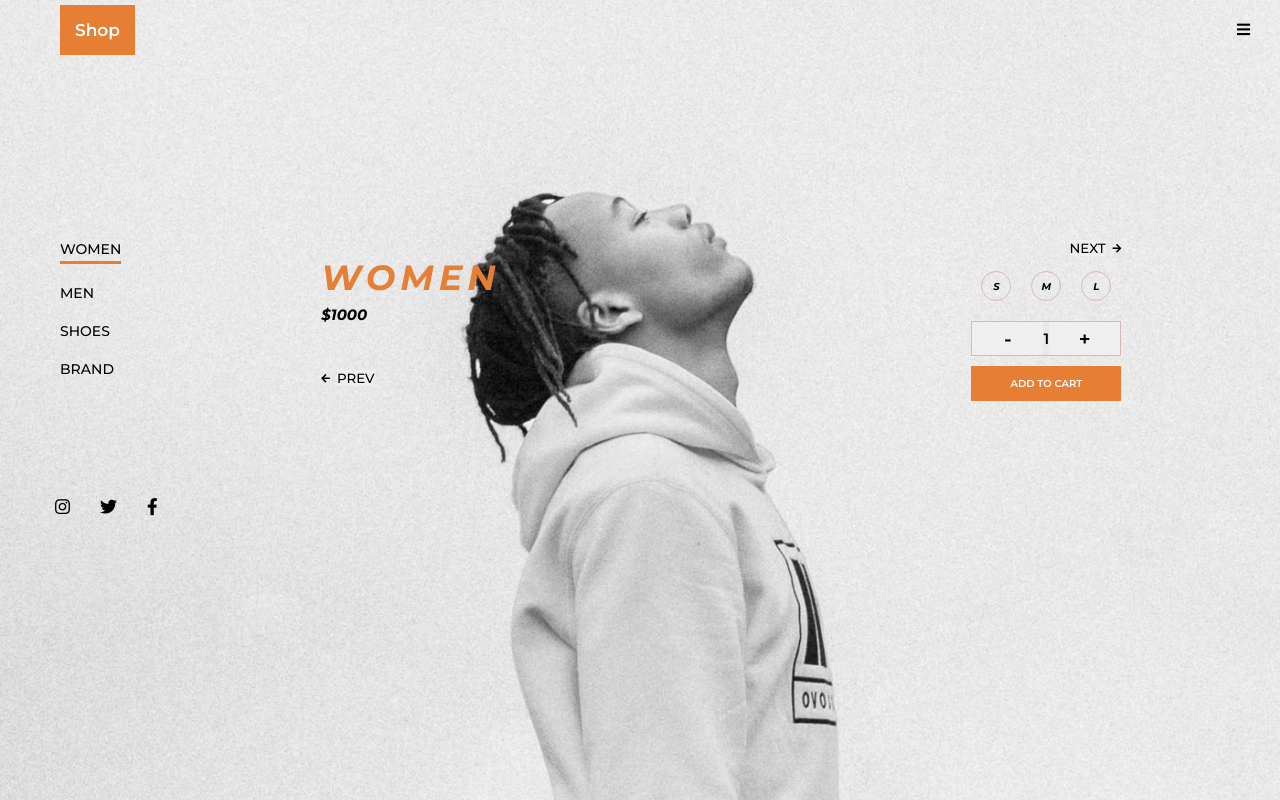
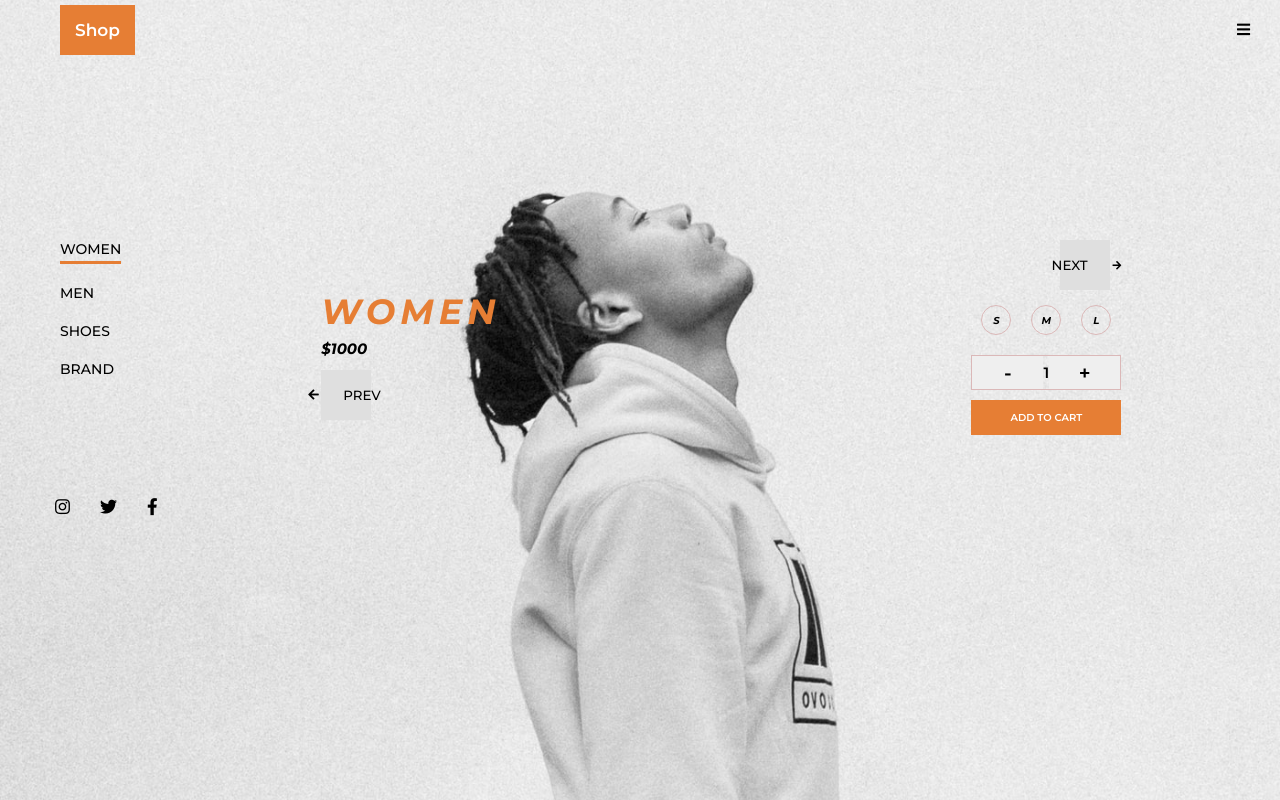
Before and after one commit to Gabriel200395/shop-website, a React (Create React App) app: page / in a window 1280 px wide. Built offline with nearby package versions, Linux system fonts and the light colour scheme.

Commit message:
estilizando button

```diff
--- a/src/Components/Home/Home.js
+++ b/src/Components/Home/Home.js
@@ -96,7 +96,7 @@ function Home() {
             <Conteudo key={i.id} active={slide === index} {...i} />
           ))}
 
-          <div className="prev">
+          <div className={`prev ${produtos[slide].produto === "brand sweatshirt" && "prev-brand"}`}>
             <i className="fas fa-arrow-left" />
             <button onClick={prevSlide}>prev</button>
           </div>
--- a/src/Components/Home/style.css
+++ b/src/Components/Home/style.css
@@ -38,13 +38,19 @@
   border: none;
   text-transform: uppercase;
   outline: none;
-  margin: 0px 7px;
+  margin: 0px 0px;
+  background-color: #dfdfdf;
+  height: 50px;
+  width: 50px;
+  text-indent: -30px;
+  cursor: pointer;
 }
 
 
 
 .next i {
   font-size: 10px;
+  text-indent: 3px;
 }
 
 .prev {
@@ -55,6 +61,15 @@
   background-color: none;
 }
 
+.prev-brand {
+  display: flex;
+  align-items: center;
+  position: absolute;
+  top: 170px;
+}
+
+
+
 .prev button {
   font-family: "Montserrat", sans-serif;
   font-style: normal;
@@ -62,11 +77,17 @@
   border: none;
   text-transform: uppercase;
   outline: none;
-  margin: 0px 7px;
+  margin: 0px 0px;
+  background-color: #dfdfdf;
+  height: 50px;
+  width: 50px;
+  text-indent: 22px;
+  cursor: pointer;
 }
 
 .prev i {
-  font-size: 10px;
+  font-size: 12px;
+  text-indent: -13px;
 }
 
 .conteudo-slider {
```
